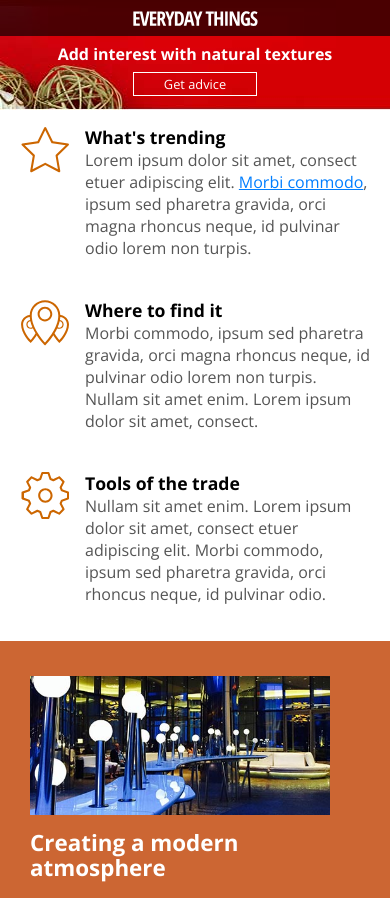
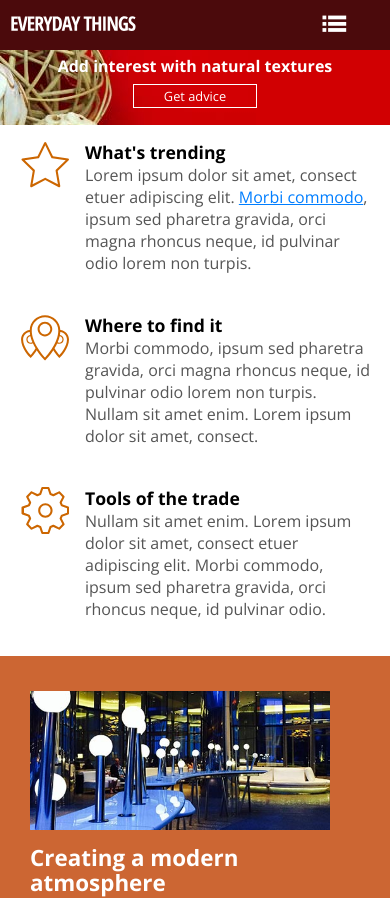
Before and after one commit to jrichardsz/nodejs-static-pages, a plain HTML site: page index.html in a window 390 px wide. Shown: the top 898 px of the page. Drawn offline with nearby package versions, Linux system fonts and the light colour scheme.

Commit message:
time_for_JavaScript_to_activate_mobile_menu

```diff
--- a/css/screen.css
+++ b/css/screen.css
@@ -291,10 +291,10 @@ section.how-to blockquote p.credit::before
 nav
 {
     background-color: rgba(0, 0, 0, .65);
-    position: absolute;
-    top: 0px; left: 0px;
+    position: relative;
+ /*   top: 0px; left: 0px; */
     padding: 50px 0 0 0;
-    width: 100%;
+ /*   width: 100%; */
 }
 nav ul
 {
@@ -363,6 +363,17 @@ nav > ul > li
 /* make nav horizontal */
 nav::after { content:''; display: block; clear: both; }
 
+/* mobile menu */
+nav a.mobile_menu
+{
+    width: 32px;
+    height: 32px;
+    background: url(../images/icon_menu.svg) no-repeat 0 0;
+    background-size: contain;
+    position: absolute; top: 22px; left: 50%; margin-left: -16px;
+    display: none;
+}
+
 nav > ul > li > a
 {
     width: auto;
@@ -415,9 +426,6 @@ footer a:hover
 {
     color: #000;
 }
-
-
-
 
 /* Media Queries */
 /* for larger screen */
@@ -484,15 +492,15 @@ footer a:hover
     a.btn { font-size: .9em; }
 
     /* Header */
-    header { height: 160px; background-image: url(../images/banner_625.jpg); background-position: left top; }
+    header { height: auto; min-height: 160px; background-image: url(../images/banner_625.jpg); background-position: left top; }
     /* Adjust logo */
     header a.logo
     {
-        width: 100%; height: 66px;
-        left: 0px; top: 0px;
-        background-color: rgba(0,0,0,.65);
+        width: 125px; height: 52px;
+        left: 10px; top: 10px;
+   /*     background-color: rgba(0,0,0,.65);
         background-size: 112px;
-        background-position: 20px center;
+        background-position: 20px center; */
     }
     header div.hero { width: 300px; top: 85px; left: 130px; }
     header div.hero h1 { margin-bottom: 10px; } /* fix get advice box */
@@ -539,8 +547,10 @@ footer a:hover
     section.how-to blockquote p.credit { margin-bottom: 0; }
 
     /* Nav */
-    nav { position: static; width: auto; padding: 20px 15px; background-color: #4b0a0c; }
+    /*nav {  /* position: static;   width: auto;*/  /*padding: 50px 15px; background-color: #4b0a0c; } */
+    nav { padding: 50px 15px 20px 15px; background-color: #4b0a0c; height: 0px; overflow: hidden; }
 
+    nav a.mobile_menu { display: block; }
     /* Nav - for 625px */
     nav ul,
     nav ul ul,
@@ -556,8 +566,8 @@ footer a:hover
         width: auto;
         display: block;
         margin: 8px 10px;
-        padding: 8px 15px;
-        border: 1px solid rgba(255,255,255,.25);
+        padding: 6px 15px 6px 2px;
+        border-bottom: 1px solid rgba(255,255,255,.25);
     }
 
     nav ul li a:hover { background-color: rgba(255,255,255,.2);}
@@ -572,6 +582,10 @@ footer a:hover
     /* Footer */
     footer div.content { display: block; margin-top: 15px; }
     footer div.content a { margin: 0 20px 0 0; }
+
+    /* Nav */
+    nav { padding-top: 30px; }
+    nav a.mobile_menu { left: auto; right: 40px; top: 8px; margin-left: 0px; }
 
     /* footer */
     footer::after { content:''; display: block; clear: both; }
@@ -590,16 +604,20 @@ footer a:hover
 @media screen and (max-width: 425px)
 {
     /* Header */
-    header { height: 110px; background-image: url(../images/banner_425.jpg) }
+    header {  min-height: 125px; background-image: url(../images/banner_425.jpg)
+        background-position: left bottom;
+    }
 
     header a.logo
     {
-        height: 36px;
-        background: rgba(0,0,0,.65) url(../images/logo_small.svg) no-repeat center center;
-        background-size: 126px 17px;
+        width: 126px;
+        height: 26px;
+        background-image: /*rgba(0,0,0,.65)*/ url(../images/logo_small.svg) /* no-repeat center center */;
+        top: 15px;
+        /* background-size: 126px 17px; */
     }
 
-    header div.hero { width: 100%; left: 0px; top: 46px; text-align: center; }
+    header div.hero { width: 100%; left: 0px; top: 58px; text-align: center; }
     header div.hero h1 { font-size: 1em; margin-bottom: 10px; }
     header div.hero a.btn { padding: 2px 30px; font-size: .8em; }
     header div.hero a.btn span { display: none; }
--- a/index.html
+++ b/index.html
@@ -17,6 +17,67 @@
 					<h1>Add interest with natural textures</h1>
 					<a class="btn" title="Get advice from top designers" href="#">Get advice<span> from top designers </span></a>
 				</div>
+
+				<nav>
+					<!--Later use javaScript to extend down-->
+					<a class="mobile_menu" title="Menu" href="#"></a>
+					<ul>
+						<li>
+							<a title="About Us" href="#" aria-haspopup="true">About Us</a>
+							<ul>
+								<li>
+									<a title="Sub Link 1" href="#">Sub Link 1</a>
+								</li>
+								<li>
+									<a title="Sub Link 2" href="#">Sub Link 2</a>
+								</li>
+								<li>
+									<a title="Sub Link 3" href="#">Sub Link 3</a>
+								</li>
+							</ul>
+						</li>
+						<li>
+							<a title="Design Corner" href="#" aria-haspopup="true">Design Corner</a>
+							<ul>
+								<li>
+									<a title="Sub Link 1" href="#">Sub Link 1</a>
+								</li>
+								<li>
+									<a title="Sub Link 2" href="#">Sub Link 2</a>
+								</li>
+								<li>
+									<a title="Sub Link 3" href="#" aria-haspopup="true">Sub Link 3</a>
+									<ul>
+										<li>
+											<a title="Sub sub Link 1" href="#">Sub sub Link 1</a>
+										</li>
+										<li>
+											<a title="Sub sub Link 2" href="#">Sub sub Link 2</a>
+										</li>
+									</ul>
+								</li>
+							</ul>
+						</li>
+						<li>
+							<a title="Products" href="#" aria-haspopup="true">Products</a>
+							<ul>
+								<li>
+									<a title="Sub Link 1" href="#">Sub Link 1</a>
+								</li>
+								<li>
+									<a title="Sub Link 2" href="#">Sub Link 2</a>
+								</li>
+								<li>
+									<a title="Sub Link 3" href="#">Sub Link 3</a>
+								</li>
+							</ul>
+						</li>
+						<li>
+							<a title="Contact Us" href="#">Contact Us</a>
+						</li>
+					</ul>
+				</nav>
+
 			</header>
 
 			<section class="main">
@@ -81,64 +142,6 @@
 			</section>
 
 
-			<nav>
-				<ul>
-					<li>
-						<a title="About Us" href="#" aria-haspopup="true">About Us</a>
-						<ul>
-							<li>
-								<a title="Sub Link 1" href="#">Sub Link 1</a>
-							</li>
-							<li>
-								<a title="Sub Link 2" href="#">Sub Link 2</a>
-							</li>
-							<li>
-								<a title="Sub Link 3" href="#">Sub Link 3</a>
-							</li>
-						</ul>
-					</li>
-					<li>
-						<a title="Design Corner" href="#" aria-haspopup="true">Design Corner</a>
-						<ul>
-							<li>
-								<a title="Sub Link 1" href="#">Sub Link 1</a>
-							</li>
-							<li>
-								<a title="Sub Link 2" href="#">Sub Link 2</a>
-							</li>
-							<li>
-								<a title="Sub Link 3" href="#" aria-haspopup="true">Sub Link 3</a>
-								<ul>
-									<li>
-										<a title="Sub sub Link 1" href="#">Sub sub Link 1</a>
-									</li>
-									<li>
-										<a title="Sub sub Link 2" href="#">Sub sub Link 2</a>
-									</li>
-								</ul>
-							</li>
-						</ul>
-					</li>
-					<li>
-						<a title="Products" href="#" aria-haspopup="true">Products</a>
-						<ul>
-							<li>
-								<a title="Sub Link 1" href="#">Sub Link 1</a>
-							</li>
-							<li>
-								<a title="Sub Link 2" href="#">Sub Link 2</a>
-							</li>
-							<li>
-								<a title="Sub Link 3" href="#">Sub Link 3</a>
-							</li>
-						</ul>
-					</li>
-					<li>
-						<a title="Contact Us" href="#">Contact Us</a>
-					</li>
-				</ul>
-			</nav>
-
 			<footer>
 				&copy; Everyday Things
 				<div class="content">
```
Also changed, not shown: images/icon_menu.svg (added), 1 other file.
